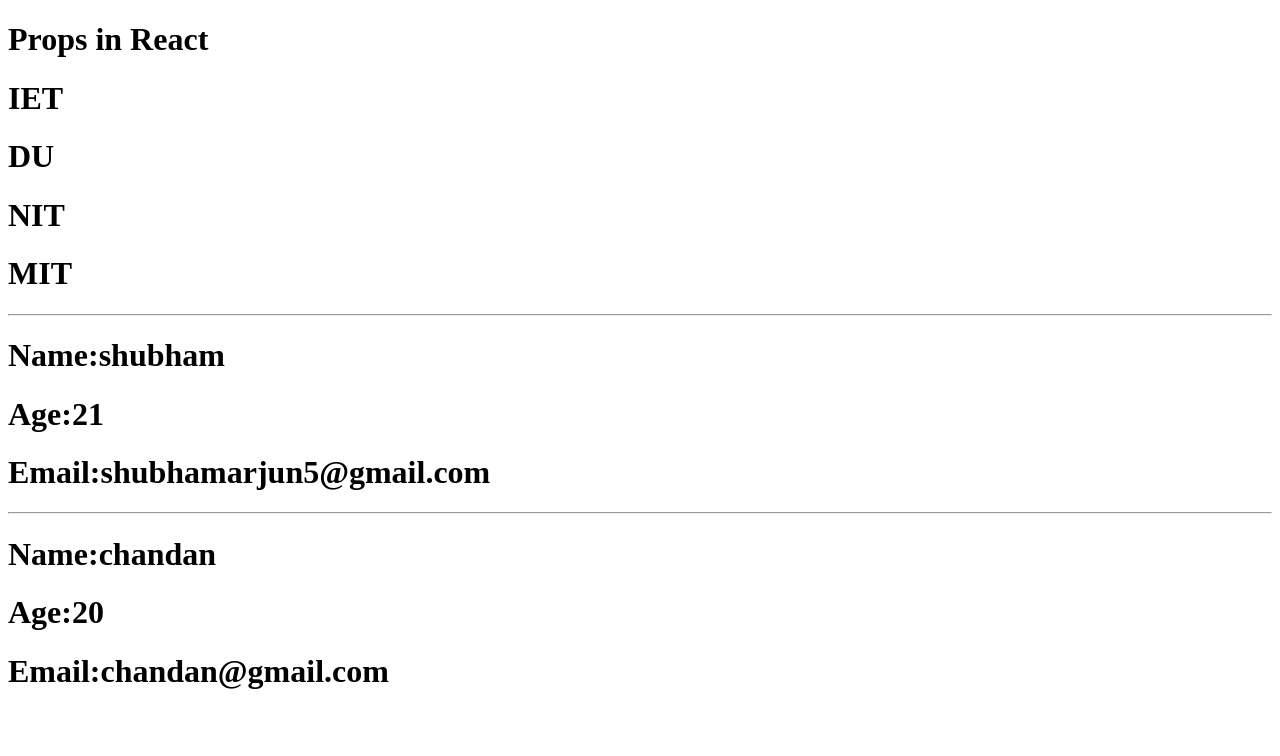
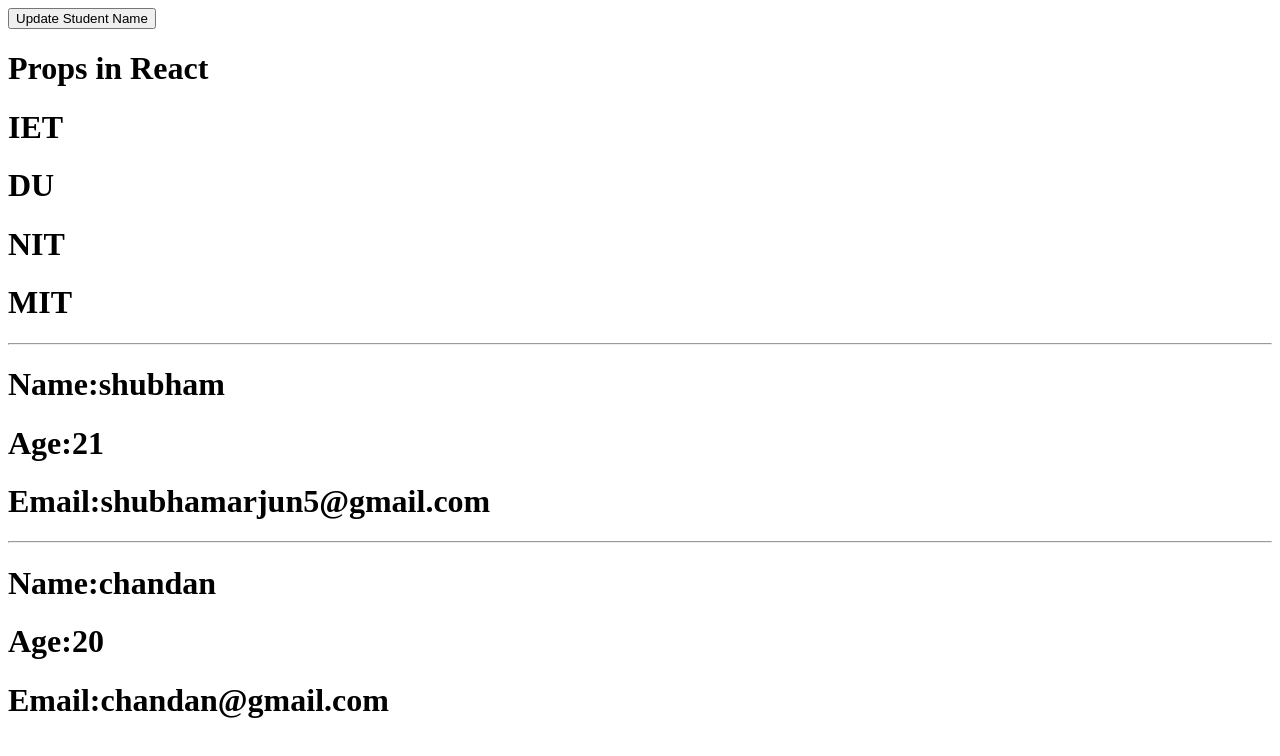
Before and after one commit to shubhamyadav-29/React_Fres_Start, a React (Vite) app: page / in a window 1280 px wide. Shown: the top 756 px of the page. Built offline with nearby package versions, Linux system fonts and the light colour scheme.

Commit message:
Continuing Learning Props

```diff
--- a/src/App.jsx
+++ b/src/App.jsx
@@ -1,7 +1,8 @@
-// import { useState } from "react";
+import { useState } from "react";
 // import Counter from "./Counter"
 import User from "./User";
 import Collage from "./Collage";
+import Student from "./Student";
 function App() {
   // let name="shubham"
   // let age=21
@@ -97,9 +98,16 @@ function App() {
   //   alert(name)
   // }
 
+const [student,setStudent]=useState()
+
+
   return (
     <>
       <div>
+       {student && <Student name={student}/>}
+        <button onClick={()=>setStudent("bhasker")}>Update Student Name</button>
+
+
         <h1>Props in React</h1>
         <Collage names={collageNames[0]} />
         <Collage names={collageNames[1]} />
@@ -109,6 +117,8 @@ function App() {
         {/* <User name={name} age={age} email={email} /> */}
         <User user={userObj} user2={userObj2} />
         <User user={userObj2} />
+
+
       </div>
 
       <div>
--- /dev/null
+++ b/src/Student.jsx
@@ -0,0 +1,9 @@
+function Student({name}){
+    return(
+        <div>
+            <h1>Student:{name}</h1>
+        </div>
+    )
+}
+
+export default Student;
```
